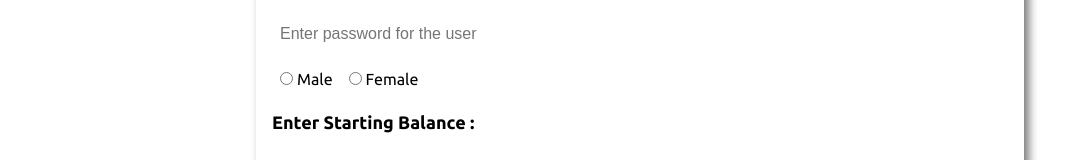
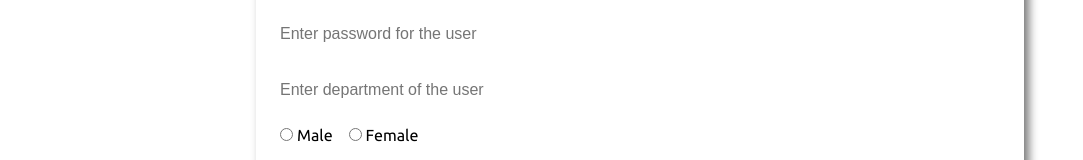
Before and after one commit to rishadbaniya/BhojanWithRojan, a Next.js app in the folder bhojan_admin/: page /Admin in a window 1280 px wide. Both pictures are taken after a click on the element "Add User". Shown: the part 266-426 px from the top of the page, without its empty margins (0-1083 px from the left). Built offline with nearby package versions, Linux system fonts and the light colour scheme; no server answers.

Commit message:
Added frontend portion for adding user

```diff
--- a/bhojan_admin/Components/Components.css
+++ b/bhojan_admin/Components/Components.css
@@ -77,3 +77,14 @@
   cursor: pointer;
   border-radius : 6px;
 }
+
+.enter_department{
+  margin-top: 16px;
+  border: 0;
+  outline: 0;
+  font-size: 16px;
+  line-height: 40px;
+  padding-left: 8px;
+  border-radius: 8px;
+  width: 40%;
+}
--- a/bhojan_admin/Components/add_user/index.js
+++ b/bhojan_admin/Components/add_user/index.js
@@ -9,14 +9,17 @@ import LinearProgress from "@mui/material/LinearProgress";
 const FULL_NAME_PLACEHOLDER = "Enter user's full name (Eg. Rishad Baniya)";
 const ID_PLACEHOLDER = "Enter user's ID Number(Eg. 2569)";
 const PASSWORD_PLACEHOLDER = "Enter password for the user";
+const DEPARTMENT = "Enter department of the user";
 
 const validateState = (state) => {
   if (state.full_name === null) {
-    return "Full Name Field Is Empty";
-  } else if (state.id === null) {
-    return "ID Number field is empty";
+    return "Full Name Field  Empty";
+  } else if (state.id === null || state.id < 0) {
+    return "Enter a valid ID";
   } else if (state.password === null) {
     return "Enter a numeric password";
+  } else if (state.department === null) {
+    return "Enter a department for the user";
   } else if (state.gender === null) {
     return "Choose a gender";
   } else {
@@ -28,11 +31,12 @@ const EmptyState = {
     full_name: null,
     id: null,
     password: null,
+    department : null,
     gender: null,
     balance : 0,
 };
 
-export const AddUser = () => {
+export const AddUser = ({username}) => {
   const [snackBarState, updateSnackbarState] = useState({
     message: null,
     isOpen: false,
@@ -60,7 +64,7 @@ export const AddUser = () => {
   const onEnterIDChange = (event) => {
     updateState({
       ...currentState,
-      id : event.target.value,
+      id : parseInt(event.target.value),
     });
   };
 
@@ -68,7 +72,14 @@ export const AddUser = () => {
   const onEnterPasswordChange = (event) => {
     updateState({
       ...currentState,
-      password: event.target.value,
+      password: parseInt(event.target.value),
+    });
+  };
+
+  const onEnterDepartmentChange = (event) => {
+    updateState({
+      ...currentState,
+      department : event.target.value
     });
   };
 
@@ -82,7 +93,7 @@ export const AddUser = () => {
   const onBalanceChange = (e) => {
     updateState({
       ...currentState,
-      balance: e.target.value,
+      balance: parseInt(e.target.value) ? parseInt(e.target.value) : 0,
     });
   };
 
@@ -93,7 +104,6 @@ export const AddUser = () => {
 
   // To be called in order to submit the state to the server
   const onSubmit = () => {
-    console.log(window.qt_object);
     let validationMessage = validateState(currentState);
     if (validationMessage !== "OK") {
       updateSnackbarState({
@@ -117,16 +127,15 @@ export const AddUser = () => {
           ...currentState,
           image_data: images[0].data_url.substring(images[0].data_url.indexOf(",") + 1),
           file_name: images[0].file.name,
-          password: sha256(currentState.password.trim()),
+          password: sha256(`${currentState.password}`),
+          added_by : username
         };
-
-        delete toSubmitState.confirm_password;
-        window.qt_object.addAdmin(JSON.stringify(toSubmitState));
-        window.qt_object.addAdminResponse.connect((data)=> {
+        window.qt_object.addUser(JSON.stringify(toSubmitState));
+        window.qt_object.addUserResponse.connect((data)=> {
           if(data === "OK"){
             updateSnackbarState({
               ...snackBarState,
-              message : "Admin was added successfully",
+              message : `User ${currentState.full_name} added successfully`,
               severity : "success",
               isOpen : true
             })
@@ -160,6 +169,7 @@ export const AddUser = () => {
         <input className="enter_full_name" placeholder={FULL_NAME_PLACEHOLDER} onChange={onEnterFullNameChange}/>
         <EnterID type="number" placeholder={ID_PLACEHOLDER} onChange={onEnterIDChange}/>
         <EnterPassword type="number" placeholder={PASSWORD_PLACEHOLDER} onChange={onEnterPasswordChange}/>
+        <input className="enter_department" placeholder={DEPARTMENT} onChange={onEnterDepartmentChange}/>
         <WrapperMaleFemaleWrapper>
           <MaleFemaleWrapper>
             <Gender
--- a/bhojan_admin/pages/Admin.js
+++ b/bhojan_admin/pages/Admin.js
@@ -17,7 +17,7 @@ const PageButtonClicked = (index, token, username) => {
       return <EditAdmin/>;
       break;
     case 2:
-      return <AddUser/>;
+      return <AddUser username={username}/>;
       break;
     case 3:
       return <__EditUser/>;
```
